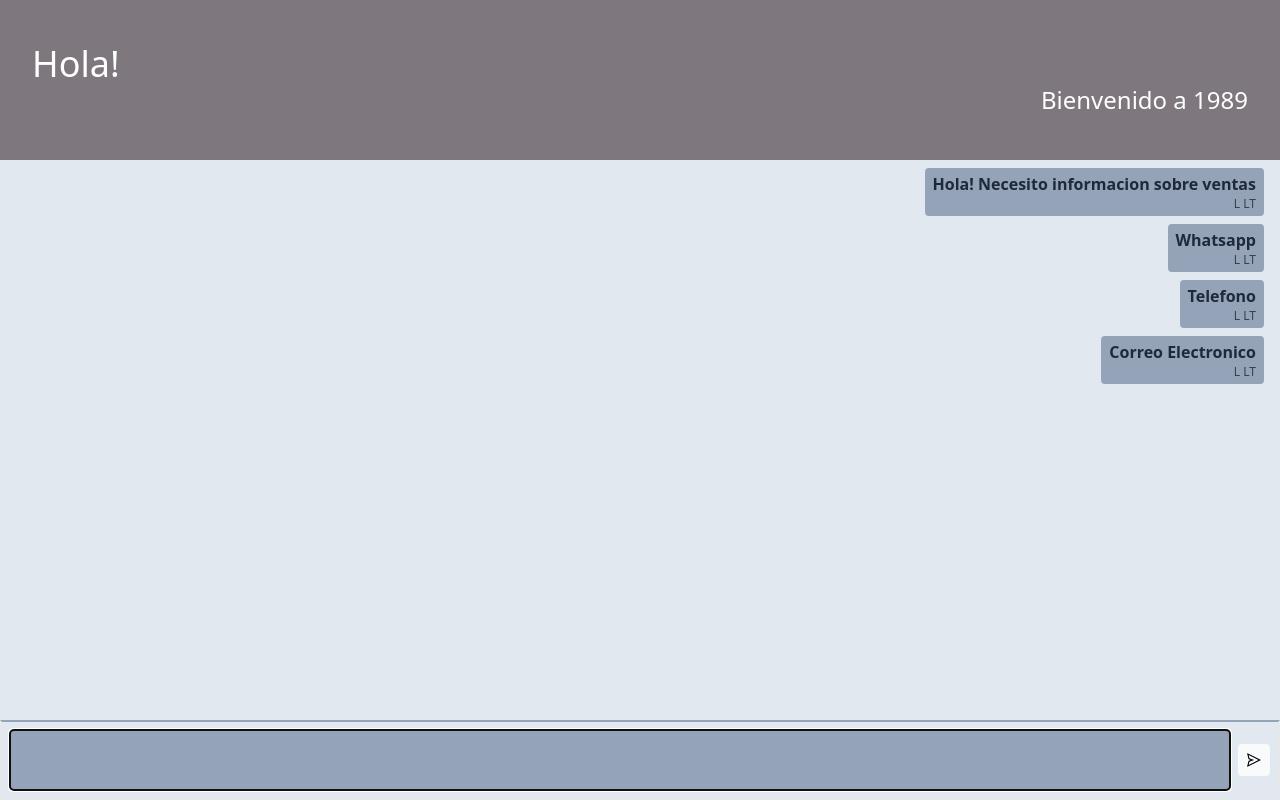
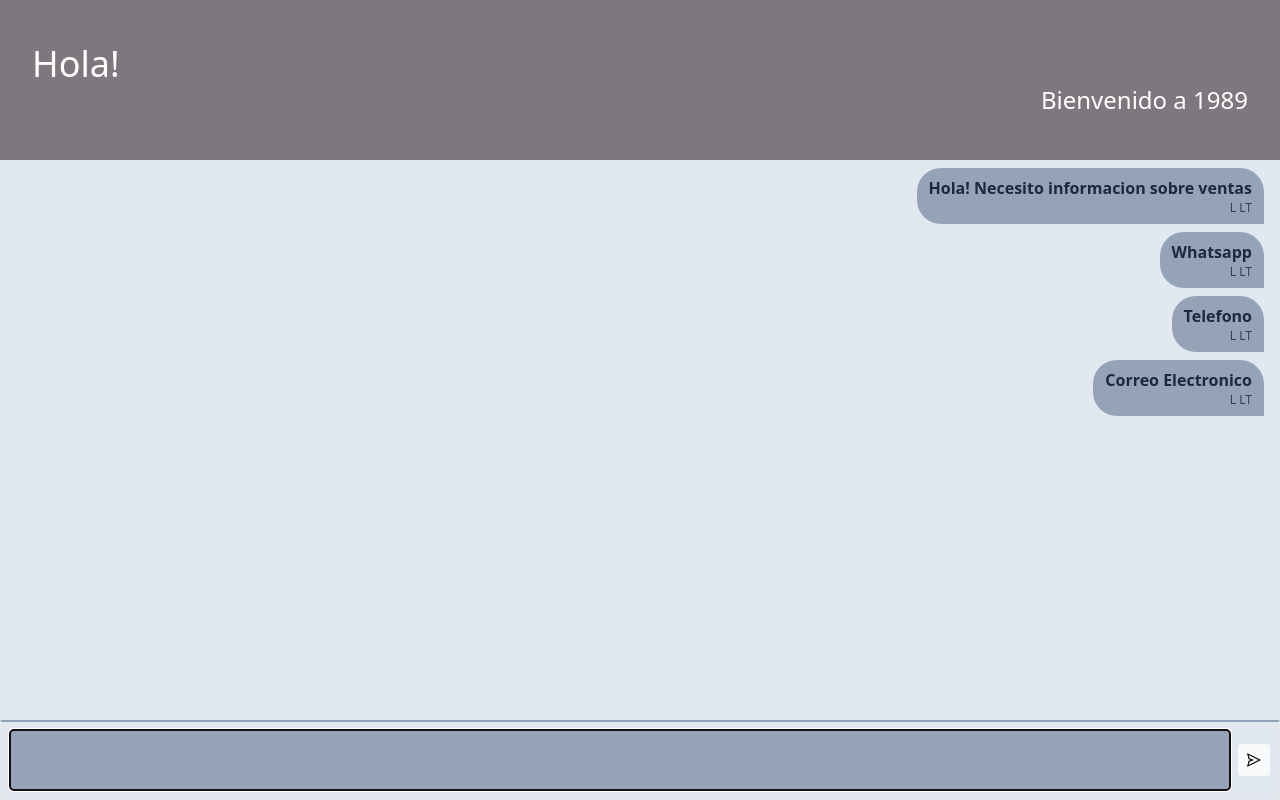
Before and after one commit to MartinMaffei95/chatbot_Martin, a React (Vite) app: page / in a window 1280 px wide. Built offline with nearby package versions, Linux system fonts and the light colour scheme; no server answers.

Commit message:
ready function for send message pres 'enter' and stlized chat bubbles

```diff
--- a/src/components/ChatBubble.tsx
+++ b/src/components/ChatBubble.tsx
@@ -7,15 +7,16 @@ type ChatBubbleType = {
 
 const ChatBubble = ({ message }: ChatBubbleType) => {
   const { VITE_APP_SERVER_NAME } = import.meta.env;
-
+  //
   return (
     <div
       className={`${
         message?.source !== VITE_APP_SERVER_NAME
-          ? 'bg-slate-400 self-end text-slate-800'
-          : 'bg-blue-500 self-start text-neutral-50'
+          ? 'bg-slate-400 self-end text-slate-800 rounded-tr-3xl rounded-tl-3xl rounded-bl-3xl'
+          : 'bg-blue-500 self-start text-neutral-50 rounded-tr-3xl rounded-tl-3xl rounded-br-3xl'
       }
-      max-w-50% px-2 py-1 rounded flex flex-col`}
+
+      max-w-[80%] px-3 py-2  flex flex-col`}
     >
       <p className="ext-m font-semibold">{message?.body}</p>
 
--- a/src/components/ChatWritter.tsx
+++ b/src/components/ChatWritter.tsx
@@ -1,4 +1,4 @@
-import { useState, ChangeEvent } from 'react';
+import { useState, ChangeEvent, KeyboardEvent, useRef } from 'react';
 import { AiOutlineSend } from 'react-icons/ai';
 import { useDispatch } from 'react-redux';
 import { Message } from '../interfaces/Message.interface';
@@ -13,9 +13,13 @@ const ChatWritter = () => {
     setWriteMessage(val);
   };
   const { VITE_APP_SERVER_NAME } = import.meta.env;
+  const textA = useRef<HTMLTextAreaElement>(null);
+  // This function dispatch the send event of redux. First create the objects and later use
 
-  // This function dispatch the send event of redux. First create the objects and later use
   const send = () => {
+    if (!writeMessage || writeMessage.length <= 0)
+      return console.log('el msg esta vacio');
+    try {
       const messageObj: Message = {
         id: Math.round(Math.random() * 10000),
         source: VITE_APP_SERVER_NAME,
@@ -24,15 +28,29 @@ const ChatWritter = () => {
         date: toUnix(),
       };
       dispatch(sendMessage(messageObj));
+      setWriteMessage('');
+    } catch (e) {
+      console.log('el msg esta vacio');
+    }
+  };
+
+  const keyPressEnter = (e: KeyboardEvent<HTMLTextAreaElement>) => {
+    if ((e.code === 'Enter' || e.code === 'NumpadEnter') && !e.shiftKey) {
+      e.preventDefault();
+      send();
+    }
   };
 
   return (
     <div className=" h-20 w-screen border-t-slate-400 border-2">
       <form className="flex h-full w-full items-center gap-2 justify-between p-2 ">
         <textarea
+          ref={textA}
           className="bg-slate-400 h-full rounded flex-1 resize-none"
           autoFocus
+          value={writeMessage}
           onChange={(e) => handleMessage(e)}
+          onKeyDown={(e) => keyPressEnter(e)}
         />
         <button
           className="flex justify-center items-center rounded bg-slate-50 h-8 w-8 "
```
Lines whose indentation alone changed are shown as unchanged.
